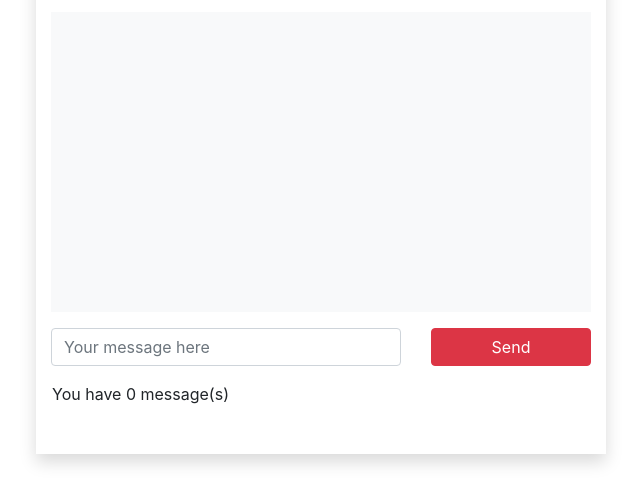
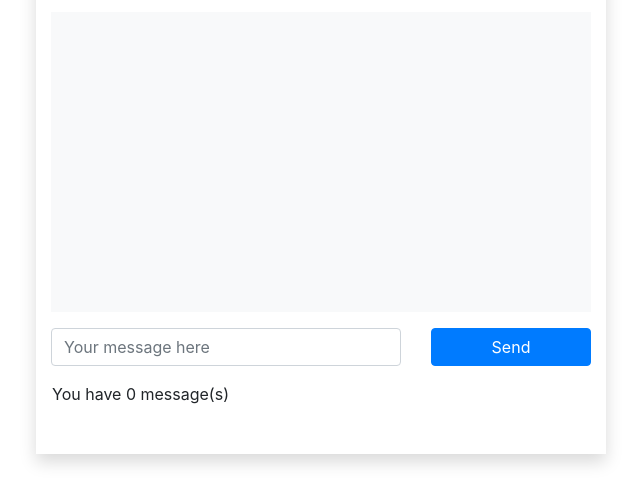
Before and after one commit to Favour861/js-chat, a plain HTML site: page index.html in a window 1280 px wide. Shown: the part 128-632 px from the top of the page, without its empty margins (319-960 px from the left). Drawn offline with nearby package versions, Linux system fonts and the light colour scheme.

Commit message:
changed btn to blue

```diff
--- a/index.html
+++ b/index.html
@@ -20,7 +20,7 @@
                         <input class="form-control" placeholder="Your message here" id="msgInp">
                     </div>
                     <div class="col-4">
-                        <button class="btn btn-danger btn-block" onclick="sendMessage()">Send</button>
+                        <button class="btn btn-primary btn-block" onclick="sendMessage()">Send</button>
                     </div>
                     <p class="p-3">You have <span id="msgCount">0</span> message(s)</p>
                 </div>
```
